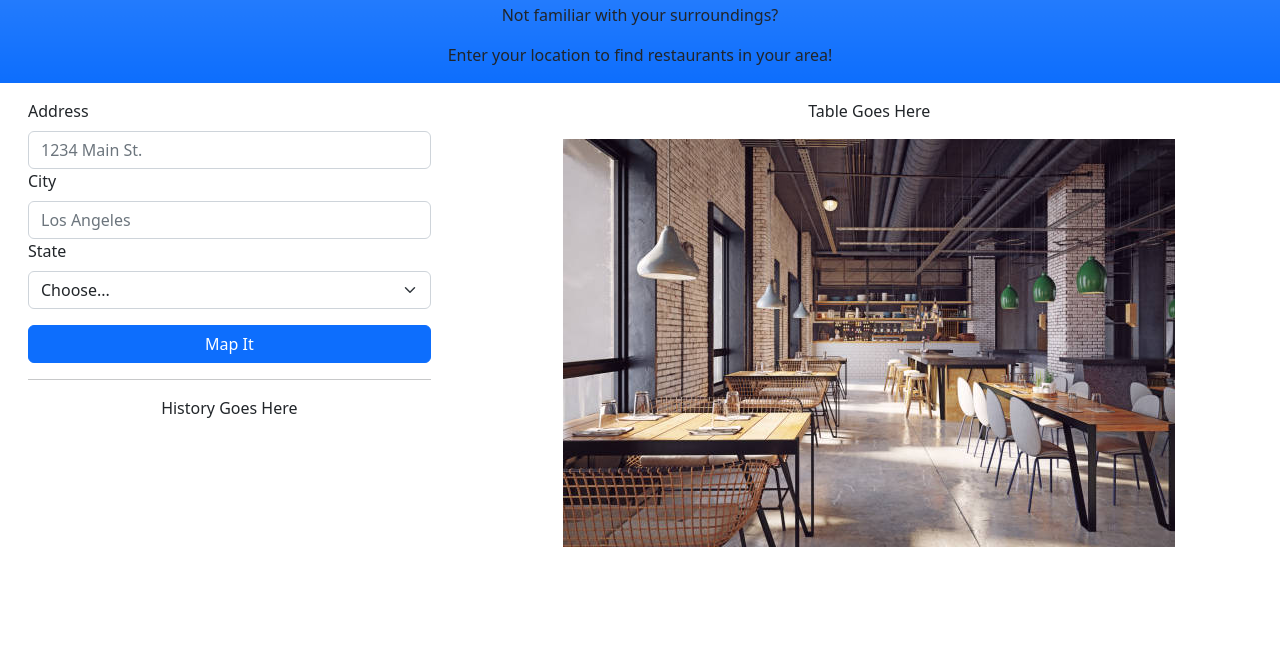
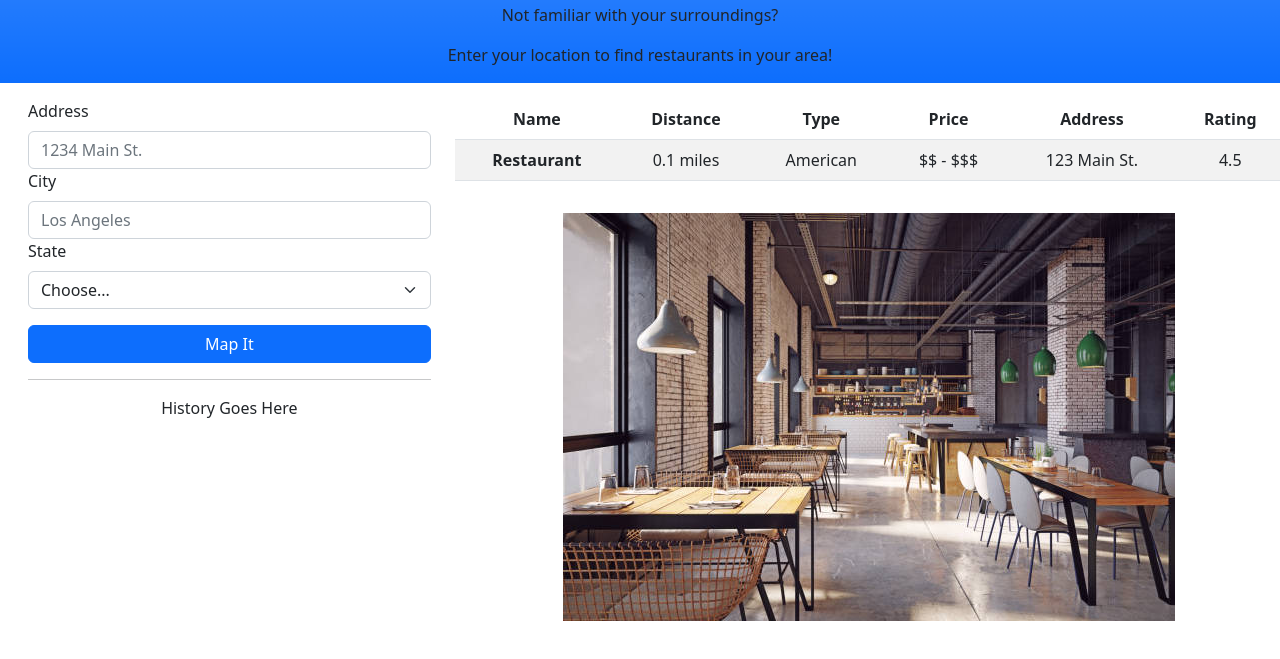
Before and after one commit to naveed-mahmoudian/Food-Finder-App, a plain HTML site: page index.html in a window 1280 px wide. Shown: the part 53-712 px from the top of the page. Drawn offline with nearby package versions, Linux system fonts and the light colour scheme.

Commit message:
Added Bootstrap table to HTML

```diff
--- a/index.html
+++ b/index.html
@@ -45,7 +45,28 @@
             </div>
             <!-- Results Table -->
             <div class="col-8 text-center">
-                <div class="table-container">Table Goes Here</div>
+                <table class="table-container table table-striped table-hover">
+                    <thead>
+                        <tr>
+                            <th scope="col">Name</th>
+                            <th scope="col">Distance</th>
+                            <th scope="col">Type</th>
+                            <th scope="col">Price</th>
+                            <th scope="col">Address</th>
+                            <th scope="col">Rating</th>
+                        </tr>
+                    </thead>
+                    <tbody>
+                        <tr>
+                            <th>Restaurant</th>
+                            <td>0.1 miles</td>
+                            <td>American</td>
+                            <td>$$ - $$$</td>
+                            <td>123 Main St.</td>
+                            <td>4.5</td>
+                        </tr>
+                    </tbody>
+                </table>
                 <img class="restaurant img-fluid mt-3" src="./assets/images/tableimage.jpg">
             </div>
         </div>
```
Also changed, not shown: assets/js/script.js (+7 -11 lines).
